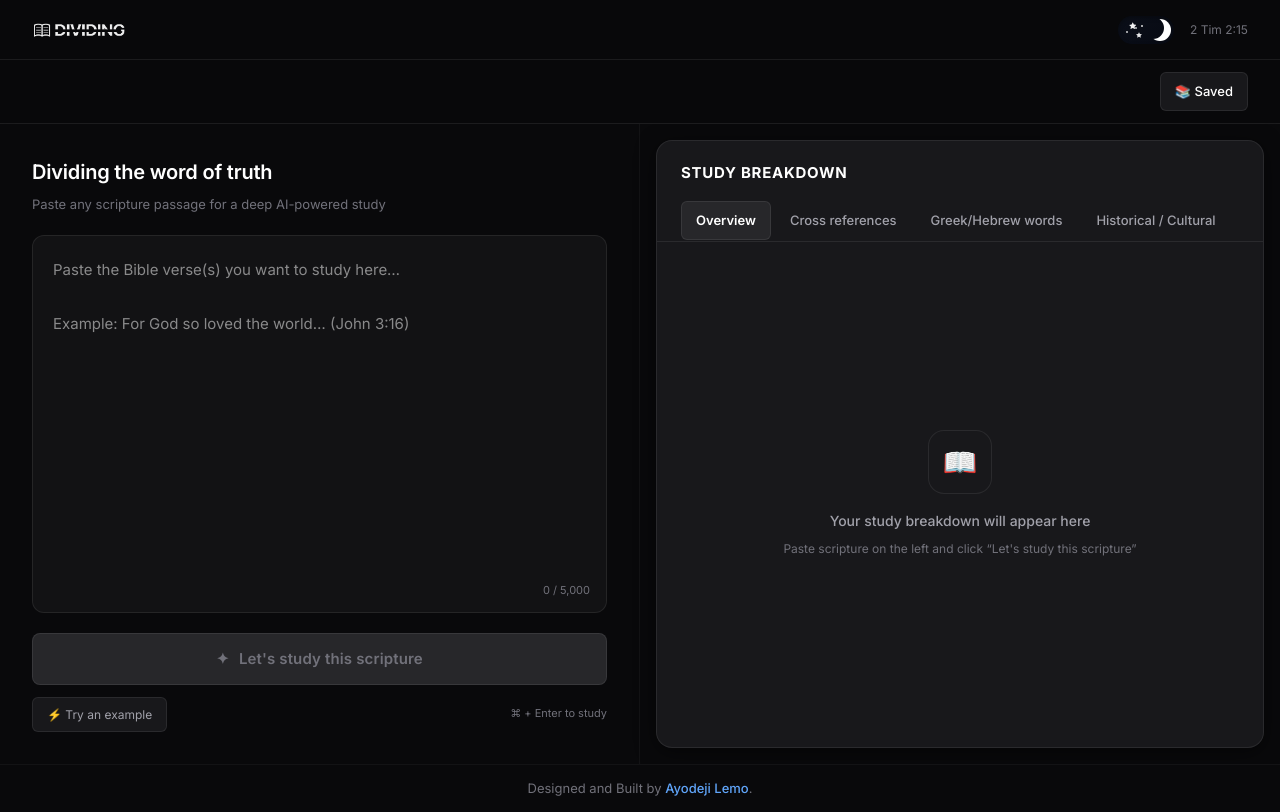
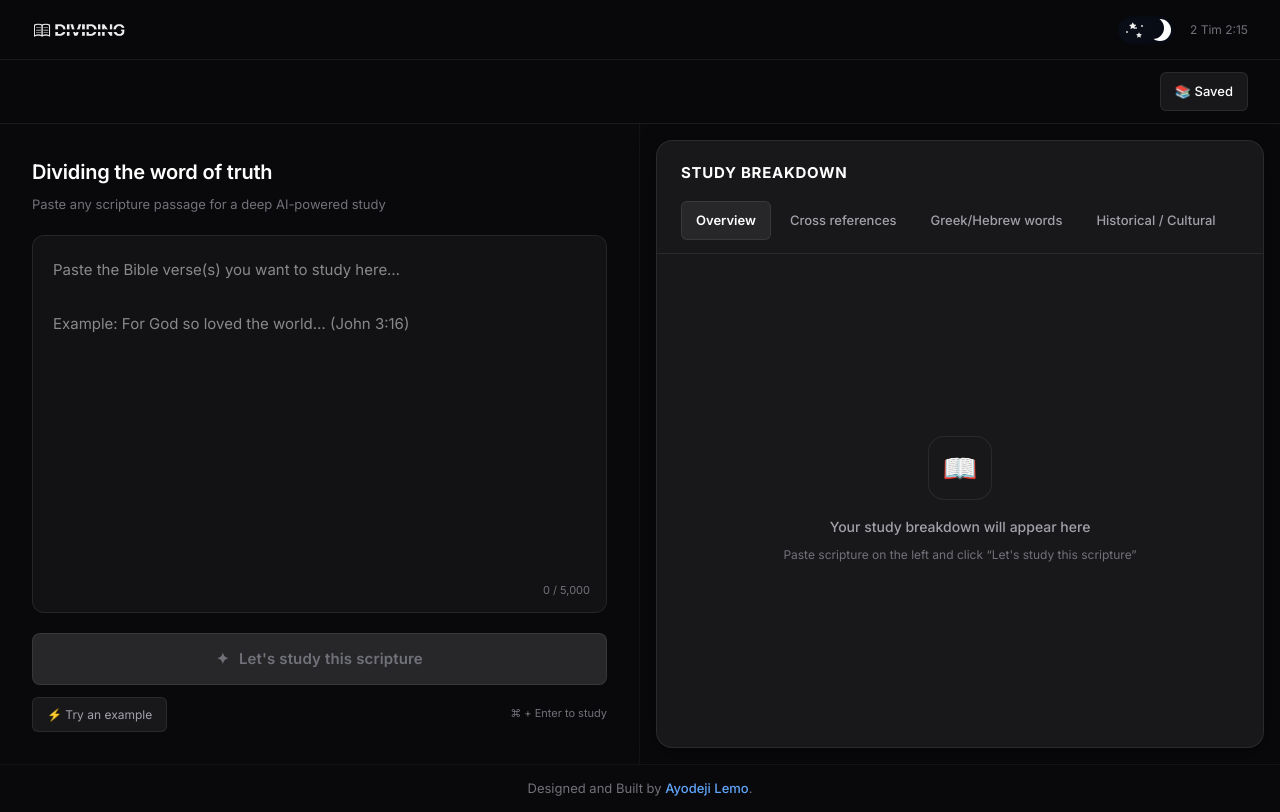
Before and after one commit to Doklemo/Dividing, a Next.js app: page / in a window 1280 px wide. Built offline with nearby package versions, Linux system fonts and the light colour scheme; a web font is replaced by a local one.

Commit message:
style: add more bottom padding space to the Study Breakdown header menu before the border divider

```diff
--- a/components/StudyBreakdown.tsx
+++ b/components/StudyBreakdown.tsx
@@ -278,7 +278,7 @@ export default function StudyBreakdown({ result, isLoading, scripture }: StudyBr
       {/* Panel header */}
       <div
         style={{
-          padding: '20px 24px 0',
+          padding: '20px 24px 12px',
           borderBottom: '1px solid var(--border-mid)',
         }}
       >
```
